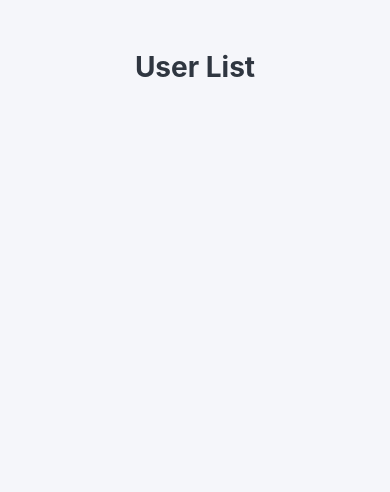
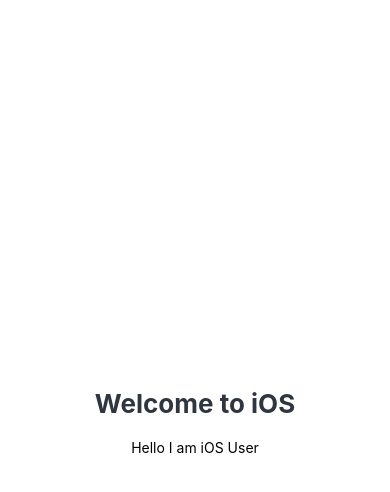
Before and after one commit to TayyabHussain03/react_native_cli_batch2, a React Native app: screen / in a window 390 px wide. Shown: the top 492 px of the page. Built offline with nearby package versions, Linux system fonts and the light colour scheme; no server answers.

Commit message:
Platform and its uses

```diff
--- a/App.jsx
+++ b/App.jsx
@@ -26,6 +26,7 @@
 import PATCH_API from './src/components/PATCH_API.jsx'
 import DELETE_API from './src/components/DELETE_API.jsx'
 import GET_API_LIST from './src/components/GET_API_LIST.jsx'
+import PlatformExample from './src/components/PlatformExample.jsx'
 
 const App = () => {
   return (
@@ -56,7 +57,8 @@
       {/* <PUT_API /> */}
       {/* <PATCH_API /> */}
       {/* <DELETE_API /> */}
-      <GET_API_LIST />
+      {/* <GET_API_LIST /> */}
+      <PlatformExample/>
     </View>
   )
 }
--- /dev/null
+++ b/src/components/PlatformExample.jsx
@@ -0,0 +1,52 @@
+import React from 'react';
+import { View, Text, StyleSheet, Platform } from 'react-native';
+
+const PlatformExample = () => {
+    return (
+        <View style={styles.container}>
+            {/* ✅ Platform.OS se text conditionally render ho raha hai */}
+            <Text style={styles.title}>
+                {Platform.OS === 'android' ? 'Welcome to Android' : 'Welcome to iOS'}
+            </Text>
+
+            {/* ✅ Platform.select se styling aur message platform-specific ho raha hai */}
+            <Text style={Platform.select({
+                ios: styles.iosText,
+                android: styles.androidText
+            })}>
+                {Platform.OS === 'android' ? 'Hello I am Android User' : 'Hello I am iOS User'}
+            </Text>
+        </View>
+    );
+};
+
+export default PlatformExample;
+
+const styles = StyleSheet.create({
+    container: {
+        flex: 1,
+        justifyContent: 'center',
+        alignItems: 'center',
+        backgroundColor: Platform.select({
+            ios: '#f1f2f6',
+            android: '#dff9fb'
+        }),
+        padding: 20
+    },
+    title: {
+        fontSize: 26,
+        fontWeight: 'bold',
+        marginBottom: 20,
+        color: '#2f3640'
+    },
+    iosText: {
+        fontSize: 18,
+        color: '#3742fa',
+        fontStyle: 'italic'
+    },
+    androidText: {
+        fontSize: 18,
+        color: '#20bf6b',
+        fontWeight: '600'
+    }
+});
```
